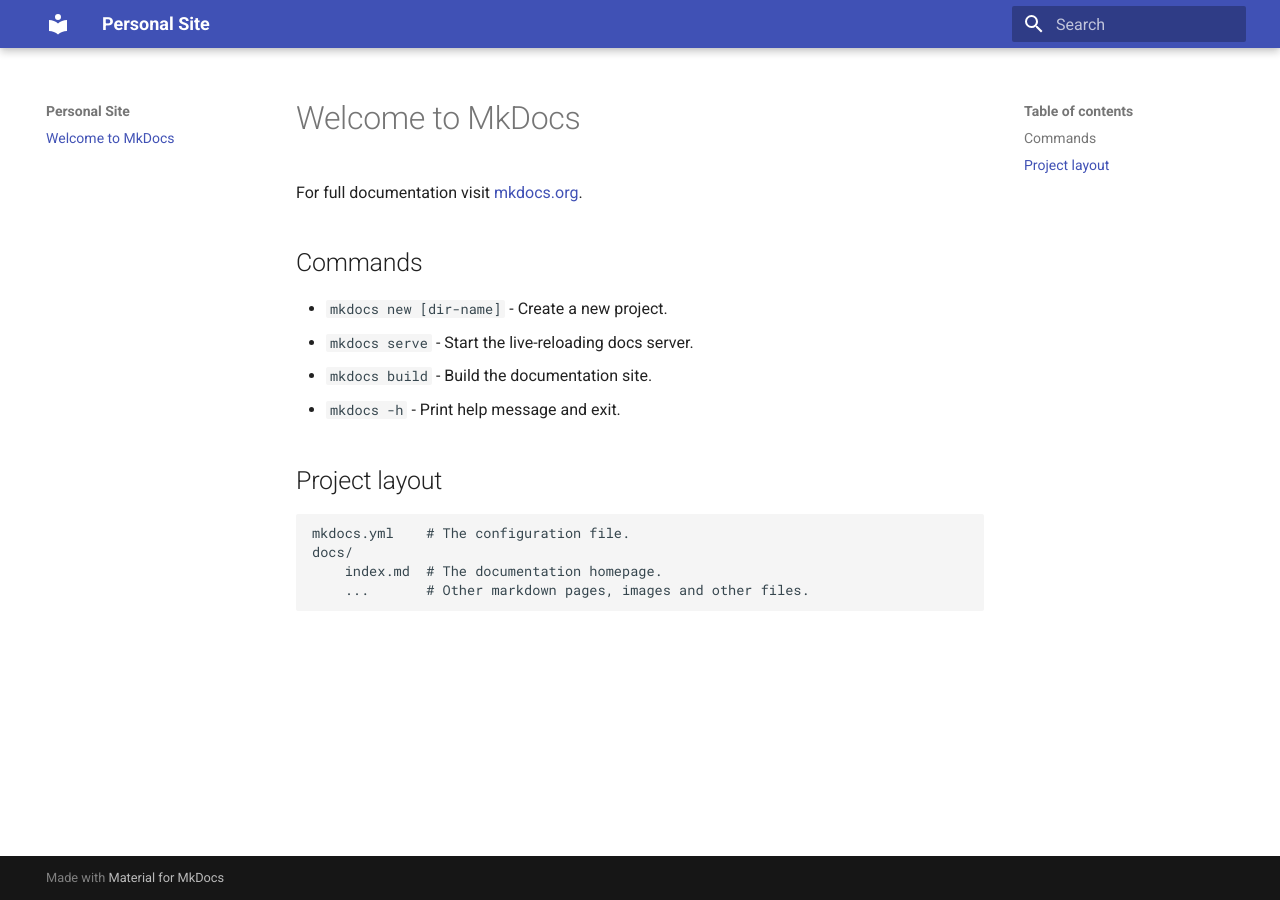
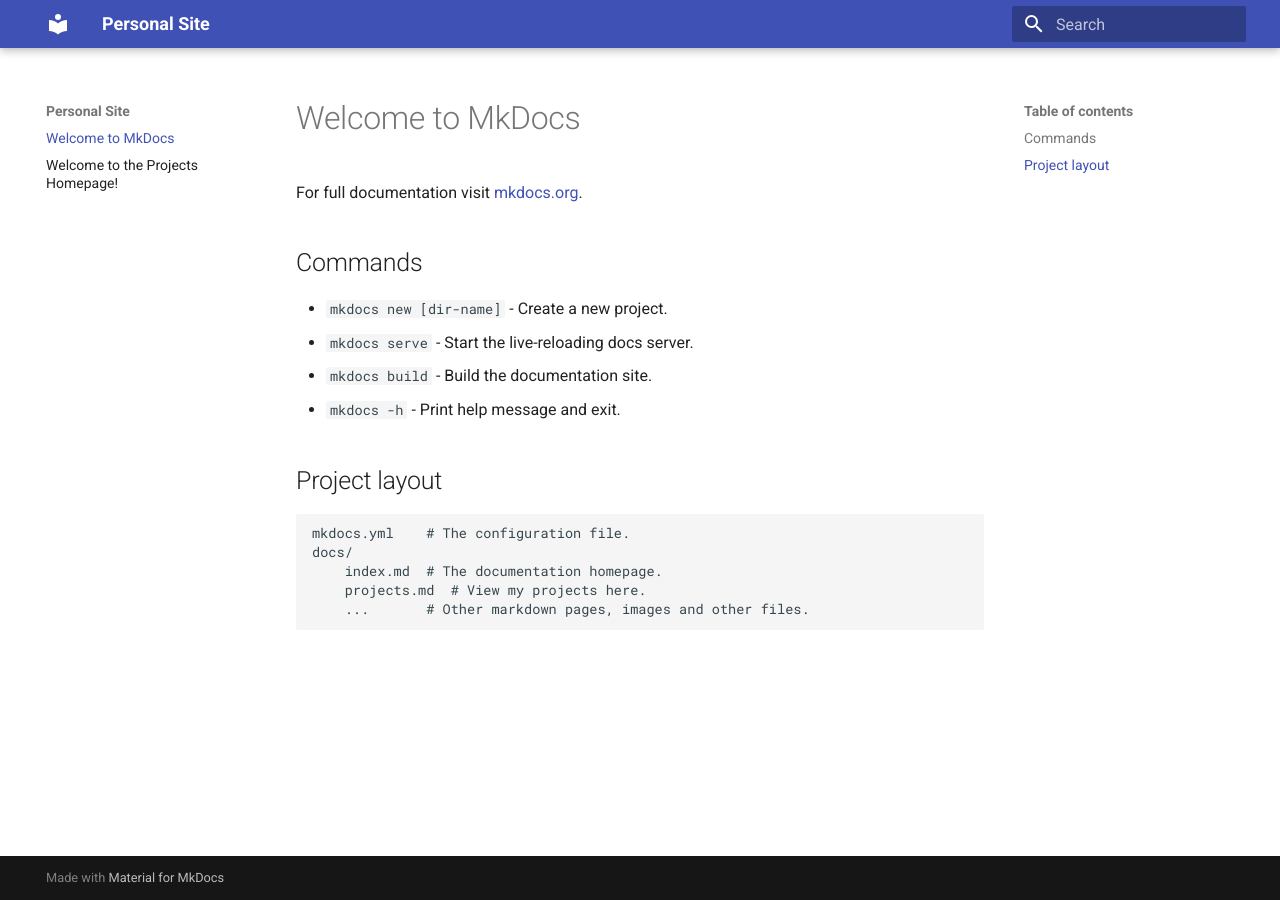
Before and after one commit to jake-bitton/MKDocs-Project, an MkDocs documentation site: the page built from docs/index.md, in a window 1280 px wide. Built offline with MkDocs 1.6.1 and Material for MkDocs 9.7.7, drawn with Linux system fonts in a browser that asks for light colours.

Commit message:
added projects.md

```diff
--- a/docs/index.md
+++ b/docs/index.md
@@ -14,4 +14,5 @@
     mkdocs.yml    # The configuration file.
     docs/
         index.md  # The documentation homepage.
+        projects.md  # View my projects here.
         ...       # Other markdown pages, images and other files.
--- /dev/null
+++ b/docs/projects.md
@@ -0,0 +1,3 @@
+#   Welcome to the Projects Homepage!
+
+Currently, this page is empty. Check back periodically to see what I've been up to!
```
Also changed, not shown: site/sitemap.xml, 1 other file.
